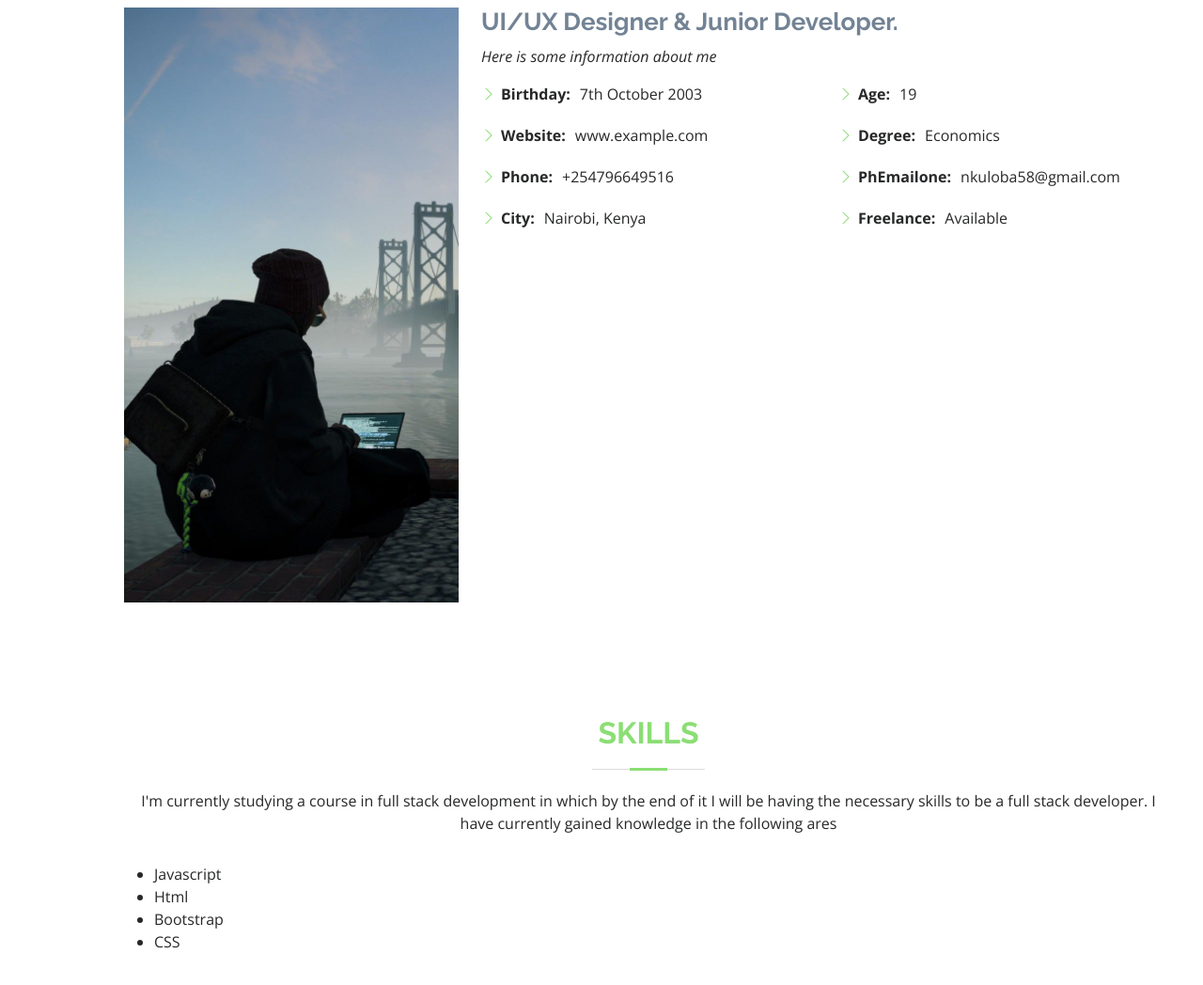
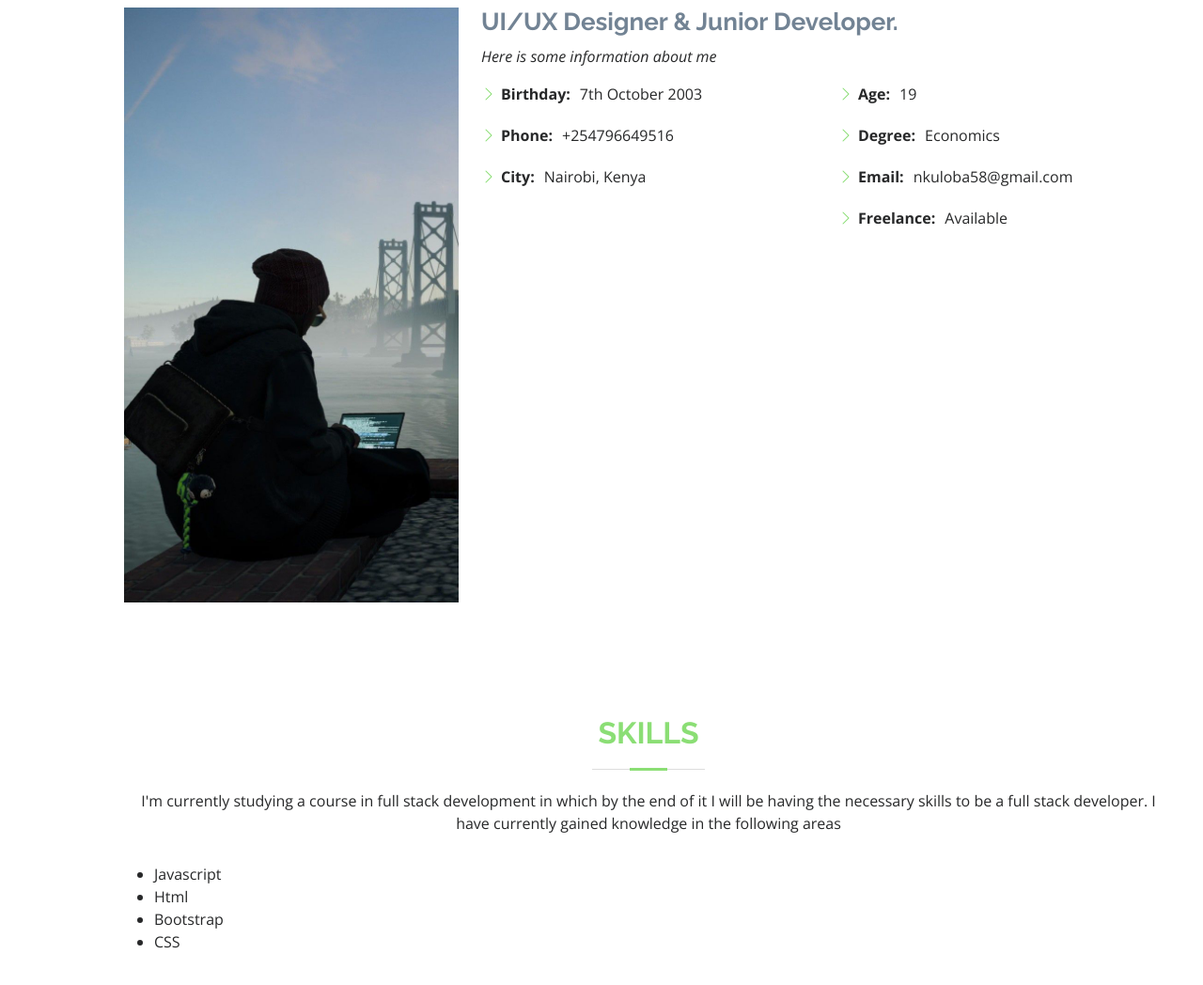
Before and after one commit to Itskuloba/portfolio, a plain HTML site: page index.html in a window 1280 px wide. Shown: the part 960-2008 px from the top of the page at 94% size. Drawn offline with nearby package versions, Linux system fonts and the light colour scheme.

Commit message:
initial commit

```diff
--- a/index.html
+++ b/index.html
@@ -99,7 +99,7 @@
               <div class="col-lg-6">
                 <ul>
                   <li><i class="bi bi-chevron-right"></i> <strong>Birthday:</strong> <span>7th October 2003</span></li>
-                  <li><i class="bi bi-chevron-right"></i> <strong>Website:</strong> <span>www.example.com</span></li>
+<!--                  <li><i class="bi bi-chevron-right"></i> <strong>Website:</strong> <span>www.example.com</span></li>-->
                   <li><i class="bi bi-chevron-right"></i> <strong>Phone:</strong> <span>+254796649516</span></li>
                   <li><i class="bi bi-chevron-right"></i> <strong>City:</strong> <span>Nairobi, Kenya</span></li>
                 </ul>
@@ -108,7 +108,7 @@
                 <ul>
                   <li><i class="bi bi-chevron-right"></i> <strong>Age:</strong> <span>19</span></li>
                   <li><i class="bi bi-chevron-right"></i> <strong>Degree:</strong> <span>Economics</span></li>
-                  <li><i class="bi bi-chevron-right"></i> <strong>PhEmailone:</strong> <span>nkuloba58@gmail.com</span></li>
+                  <li><i class="bi bi-chevron-right"></i> <strong>Email:</strong> <span>nkuloba58@gmail.com</span></li>
                   <li><i class="bi bi-chevron-right"></i> <strong>Freelance:</strong> <span>Available</span></li>
                 </ul>
               </div>
@@ -178,7 +178,7 @@
         <div class="section-title">
           <h2>Skills</h2>
           <p>I'm currently studying a course in full stack development in which by the end of it I will be having the necessary skills to be a full stack developer.
-          I have currently gained knowledge in the following ares</p>
+          I have currently gained knowledge in the following areas</p>
         </div>
         <div>
           <ul>
```
